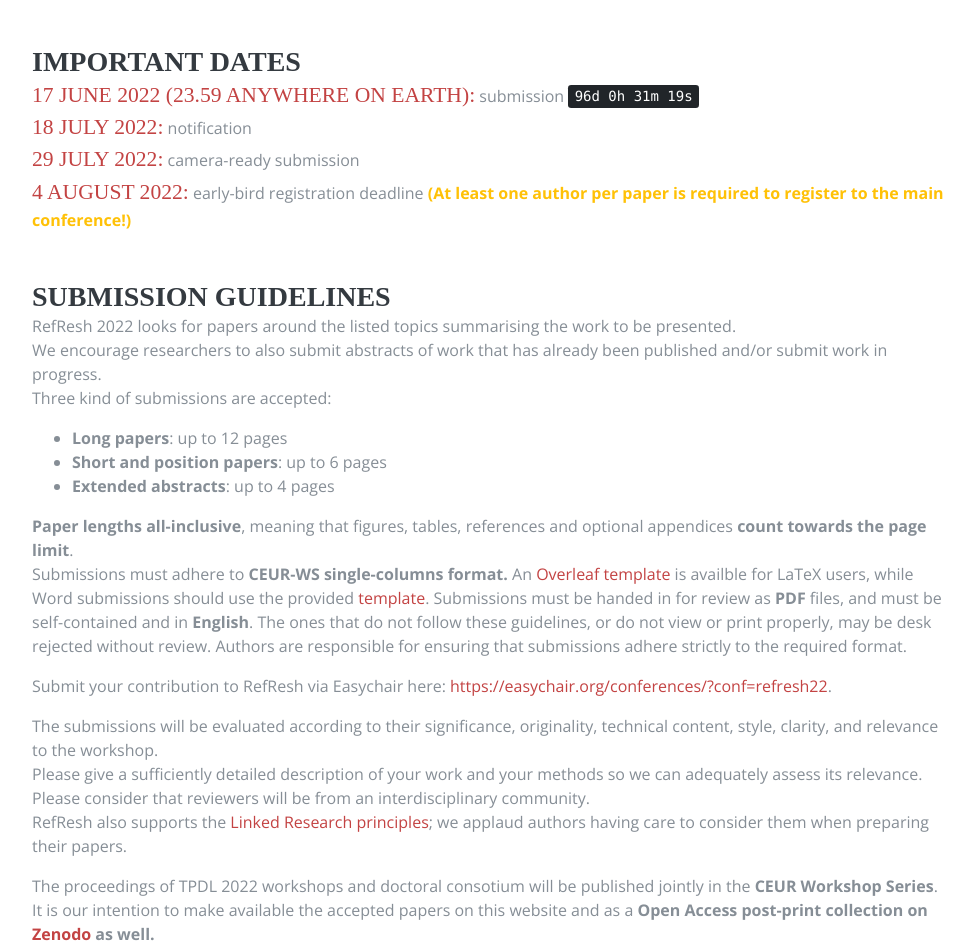
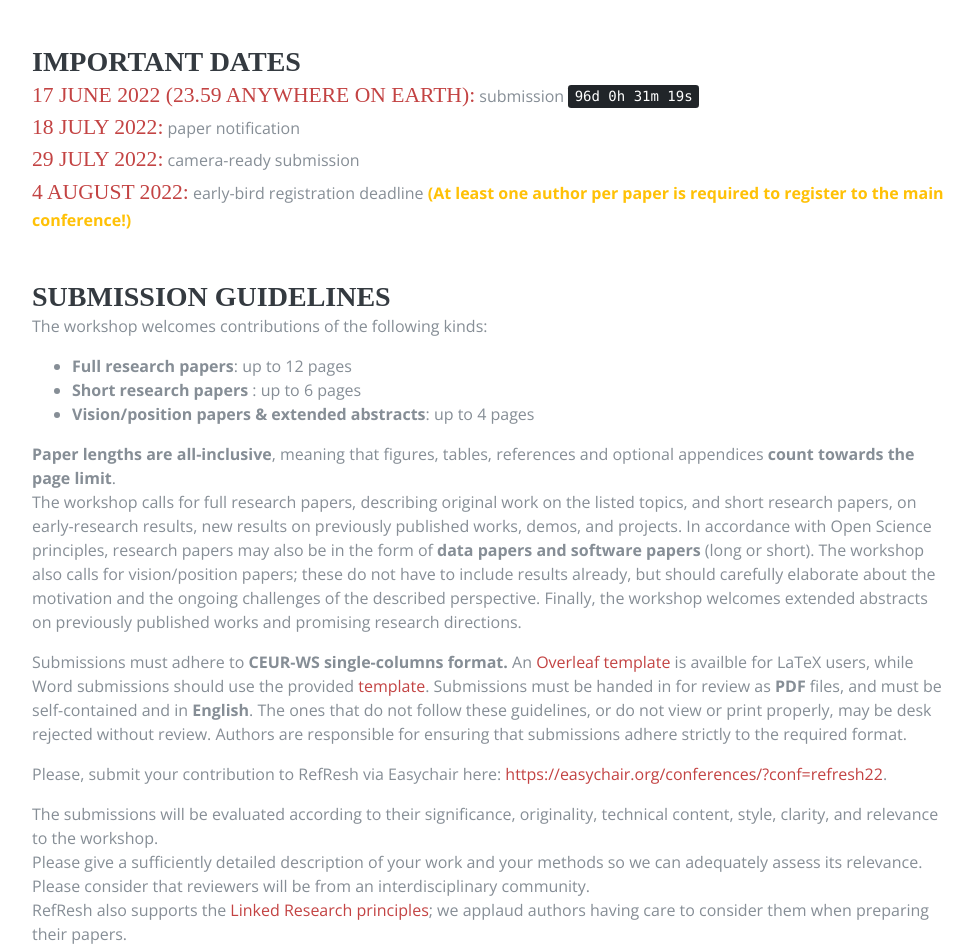
Before and after one commit to andremann/RefResh-2022, a plain HTML site: page index.html in a window 1280 px wide. Shown: the part 2676-3625 px from the top of the page, without its empty margins (288-1262 px from the left). Drawn offline with nearby package versions, Linux system fonts and the light colour scheme; a web font is replaced by a local one.

Commit message:
updated submission guidelines

```diff
--- a/index.html
+++ b/index.html
@@ -201,7 +201,7 @@
             <!-- <i class="fa fa-spinner"></i> TBA -->
             <div><span class="subheading text-primary">17 June 2022 (23.59 Anywhere on
                 Earth):</span> submission <kbd id="countdown"></kbd></div>
-            <div><span class="subheading text-primary">18 July 2022:</span> notification
+            <div><span class="subheading text-primary">18 July 2022:</span> paper notification
             </div>
             <div><span class="subheading text-primary">29 July 2022:</span> camera-ready submission</div>
             <div><span class="subheading text-primary">4 August 2022:</span> early-bird registration deadline
@@ -215,19 +215,25 @@
         <div class="resume-item d-flex flex-column flex-md-row mb-5">
           <div class="resume-content mr-auto">
             <h3 class="mb-0">Submission guidelines</h3>
-            <p>RefResh 2022 looks for papers around the listed topics summarising the work to be presented.
-              <br />We encourage researchers to also submit abstracts of work that has already been published and/or
-              submit work
-              in progress.
-              <br />Three kind of submissions are accepted:
+            <p>The workshop welcomes contributions of the following kinds:
             <ul>
-              <li><strong>Long papers</strong>: up to 12 pages</li>
-              <li><strong>Short and position papers</strong>: up to 6 pages</li>
-              <li><strong>Extended abstracts</strong>: up to 4 pages</li>
+              <li><strong>Full research papers</strong>: up to 12 pages</li>
+              <li><strong>Short research papers </strong>: up to 6 pages</li>
+              <li><strong>Vision/position papers &amp; extended abstracts</strong>: up to 4 pages</li>
             </ul>
-            <strong>Paper lengths all-inclusive</strong>, meaning that figures, tables, references and optional
+            <strong>Paper lengths are all-inclusive</strong>, meaning that figures, tables, references and optional
             appendices <strong>count towards the page limit</strong>.
-            <br />Submissions must adhere to <strong>CEUR-WS single-columns format.</strong>
+            <br />The workshop calls for full research papers, describing original work on the listed topics, and short
+            research papers, on early-research results, new results on previously published works,
+            demos, and projects. In accordance with Open Science principles, research papers may also be in
+            the form of <strong>data papers and software papers</strong> (long or short).
+            The workshop also calls for vision/position papers; these do not have to include results
+            already, but should carefully elaborate about the motivation and the ongoing challenges of the described
+            perspective. Finally, the workshop welcomes extended abstracts on previously published works and promising
+            research directions.
+            </p>
+            <p>
+              Submissions must adhere to <strong>CEUR-WS single-columns format.</strong>
               An <a target="_blank"
                 href="https://www.overleaf.com/latex/templates/template-for-submissions-to-ceur-workshop-proceedings-ceur-ws-dot-org/pkfscdkgkhcq">Overleaf
                 template</a> is availble for LaTeX users,
@@ -241,7 +247,7 @@
               Authors are responsible for ensuring that submissions adhere strictly to the required format.
             </p>
             <p>
-              Submit your contribution to RefResh via Easychair here: <a target="_blank"
+              Please, submit your contribution to RefResh via Easychair here: <a target="_blank"
                 href="https://easychair.org/conferences/?conf=refresh22">https://easychair.org/conferences/?conf=refresh22</a>.
             </p>
             <p>
```
Lines whose indentation alone changed are shown as unchanged.
